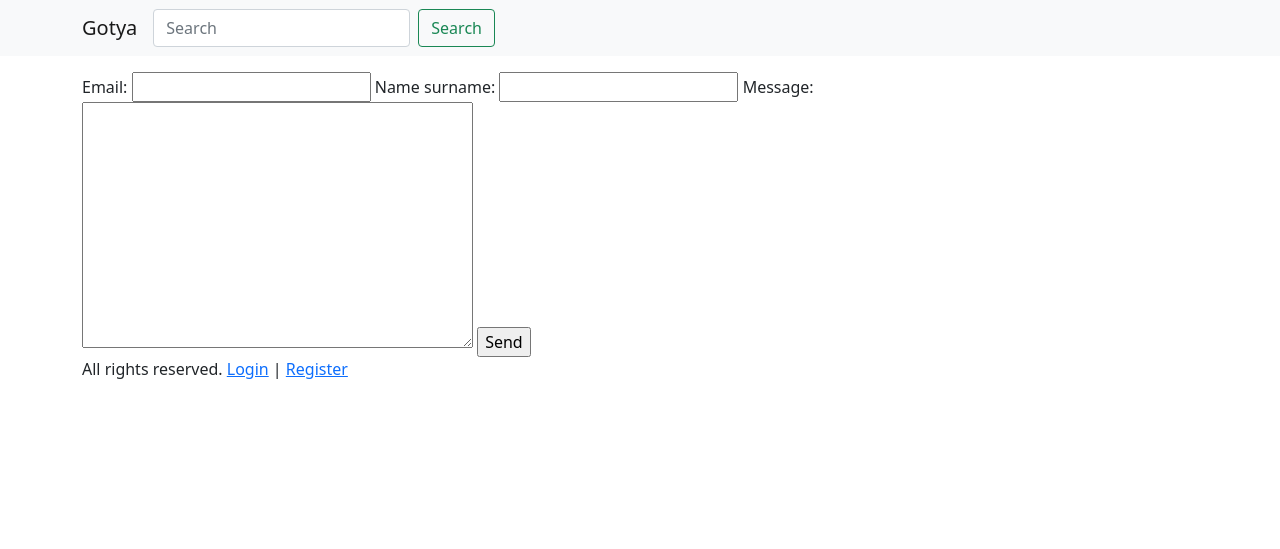
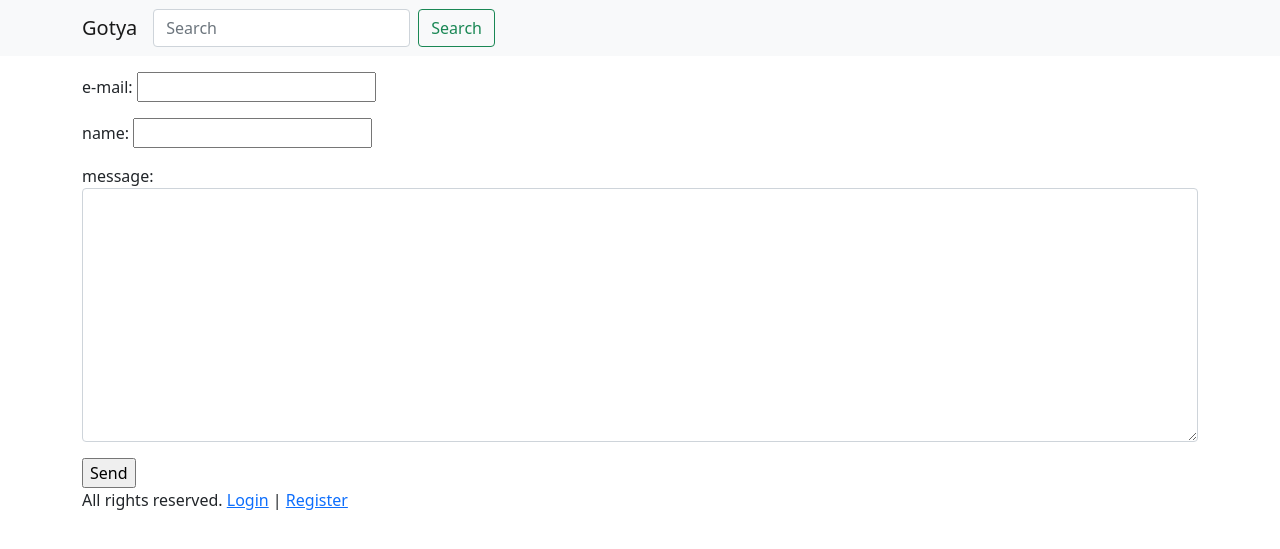
Before and after one commit to mirayiyidogan/swe_573, a Django app: page /communication in a window 1280 px wide. Shown: the top 549 px of the page. Run offline with Django 4.2, Linux system fonts and the light colour scheme; data that the repository does not hold is empty; parts of the project's set-up code (start-up, migrations or seed data) failed here and were passed over; some libraries are stand-ins or nearby versions.

Commit message:
comminication form sturcture has been initiliazed

```diff
--- a/gotya/forms/communication.py
+++ b/gotya/forms/communication.py
@@ -1,6 +1,8 @@
 from django import forms
 
 class CommunicationForm(forms.Form):
-    email = forms.EmailField(max_length=100)
-    name_surname = forms.CharField(max_length=50)
-    message = forms.CharField(widget=forms.Textarea)
+    email = forms.EmailField(label='e-mail',max_length=100)
+    name_surname = forms.CharField(label='name', max_length=150)
+    message = forms.CharField(label="message", widget=forms.Textarea(attrs={
+        'class': 'form-control'
+    }))
--- a/gotya/templates/pages/communication.html
+++ b/gotya/templates/pages/communication.html
@@ -5,8 +5,10 @@
 {% block content %}
 
     <form method="POST">
+
+        {{ form.non_field_errors }}
         {% csrf_token %}
-        {{ form }}
+        {{ form.as_p }}
         <input type="submit" value="Send" />
     </form>
 
```
